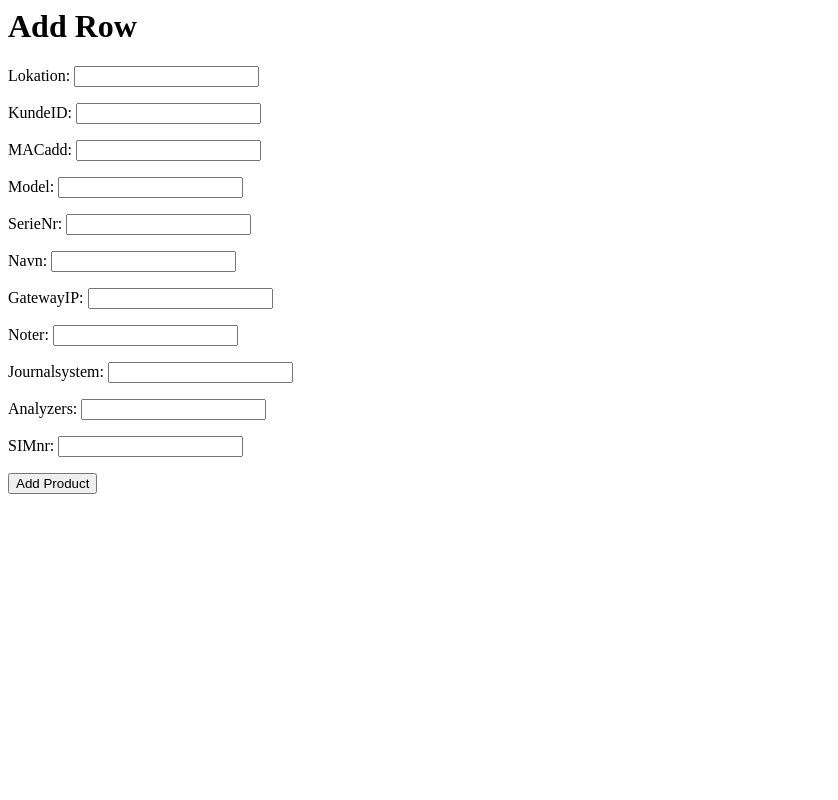
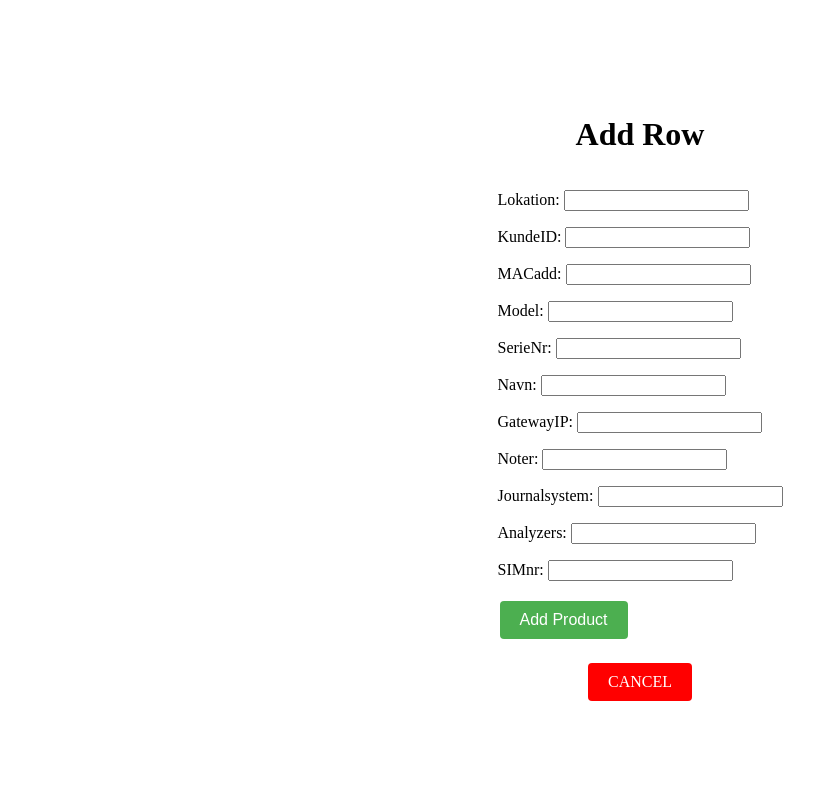
Before and after one commit to SimonO2001/upload_csv, a Django app: page /add/ in a window 1280 px wide. Shown: the whole page, without its empty margins (0-838 px from the left). Run offline with Django 4.2, Linux system fonts and the light colour scheme.

Commit message:
Updated_styling

```diff
--- a/upload_csv/urls.py
+++ b/upload_csv/urls.py
@@ -13,4 +13,5 @@ urlpatterns = [
     path('edit/<int:product_id>/', views.edit_product, name='edit_product'),
     path('delete/<int:product_id>/', views.delete_product, name='delete_product'),
     path('add/', views.add_product, name='add_product'),
+    path('upload/', UploadView.as_view(), name='upload_data'),
 ]
--- a/uploader/templates/add_product.html
+++ b/uploader/templates/add_product.html
@@ -1,12 +1,55 @@
 <!-- uploader/templates/uploader/add_product.html -->
 
 <html lang="en">
+<head>
+    <style>
+
+        body {
+        display: flex;
+        flex-direction: column;
+        align-items: center;
+        justify-content: center;
+        height: 100vh;
+        margin: 0;
+    }
+
+        .display-button {
+        background-color: red; /* Green background color */
+        color: white; /* White text color */
+        border: none; /* No border */
+        padding: 10px 20px; /* Padding */
+        text-align: center; /* Center text */
+        text-decoration: none; /* No text decoration */
+        display: inline-block; /* Inline block display */
+        font-size: 16px; /* Font size */
+        margin: 4px 2px; /* Margin */
+        cursor: pointer; /* Cursor style */
+        border-radius: 4px; /* Border radius */
+    }
+
+    .add-button {
+        background-color: #4CAF50; /* Green background color */
+        color: white; /* White text color */
+        border: none; /* No border */
+        padding: 10px 20px; /* Padding */
+        text-align: center; /* Center text */
+        text-decoration: none; /* No text decoration */
+        display: inline-block; /* Inline block display */
+        font-size: 16px; /* Font size */
+        margin: 4px 2px; /* Margin */
+        cursor: pointer; /* Cursor style */
+        border-radius: 4px; /* Border radius */
+    }
+
+    </style>
 <body>
     <h1>Add Row</h1>
     <form method="post">
         {% csrf_token %}
         {{ form.as_p }}
-        <button type="submit">Add Product</button>
+        <button type="submit" class="add-button">Add Product</button>
     </form>
+    <a href="{% url 'display_data' %}" class="display-button">CANCEL</a>
+
 </body>
 </html>
--- a/uploader/templates/delete_product.html
+++ b/uploader/templates/delete_product.html
@@ -1,6 +1,8 @@
 <!-- uploader/templates/uploader/delete_product.html -->
 
 <html lang="en">
+
+
 <body>
     <h1>Delete Product</h1>
     <p>Are you sure you want to delete the product "{{ product }}"?</p>
--- a/uploader/templates/display_data.html
+++ b/uploader/templates/display_data.html
@@ -48,7 +48,7 @@
         <button type="submit">Search</button>
     </form>
     <div>
-
+        <a href="{% url 'upload_data' %}" class="button search-button">Upload Data</a>
         <a href="{% url 'add_product' %}" class="button search-button">Add Row</a>
 
     </div>
```
Also changed, not shown: uploader/templates/upload.html (+31 -0 lines), db.sqlite3.
